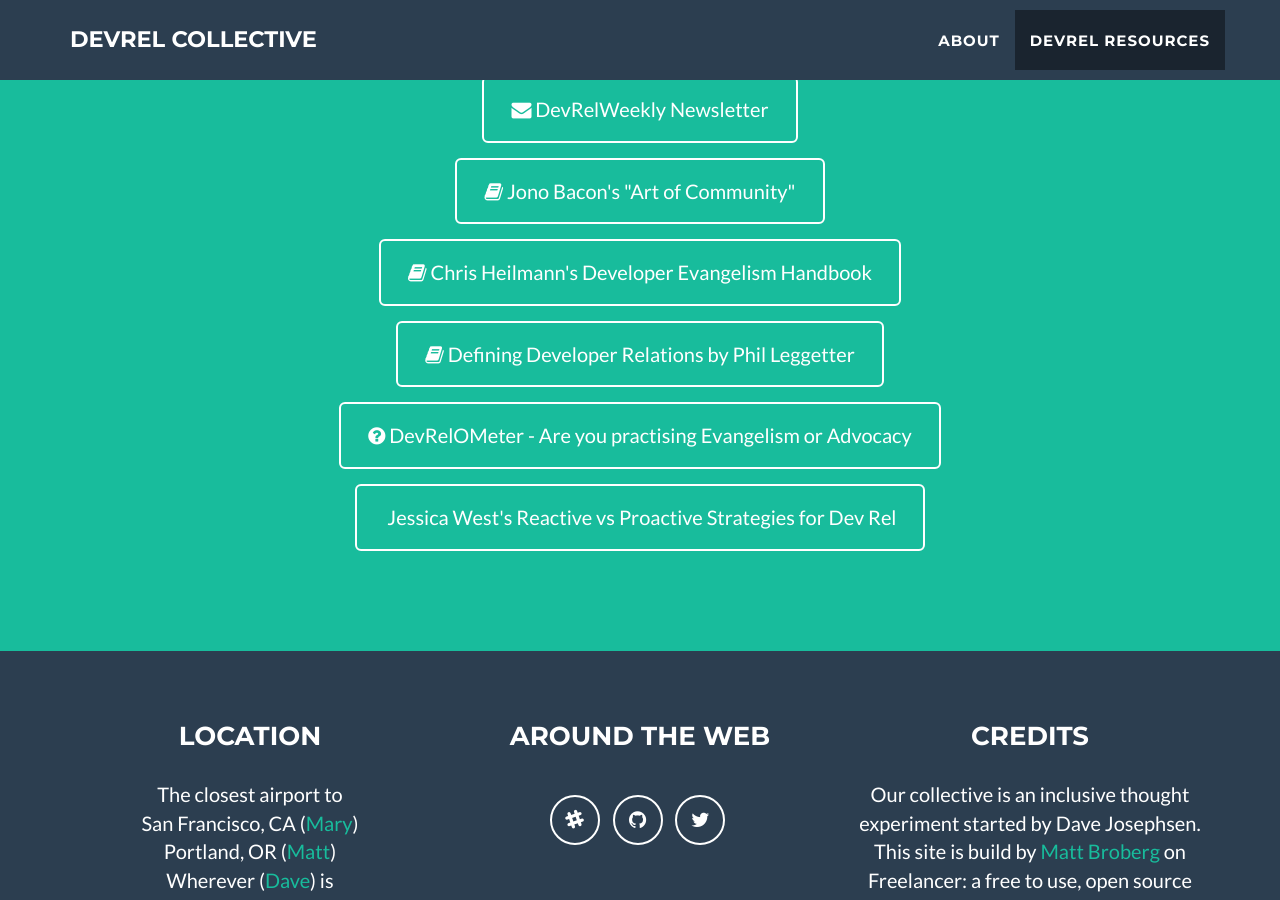
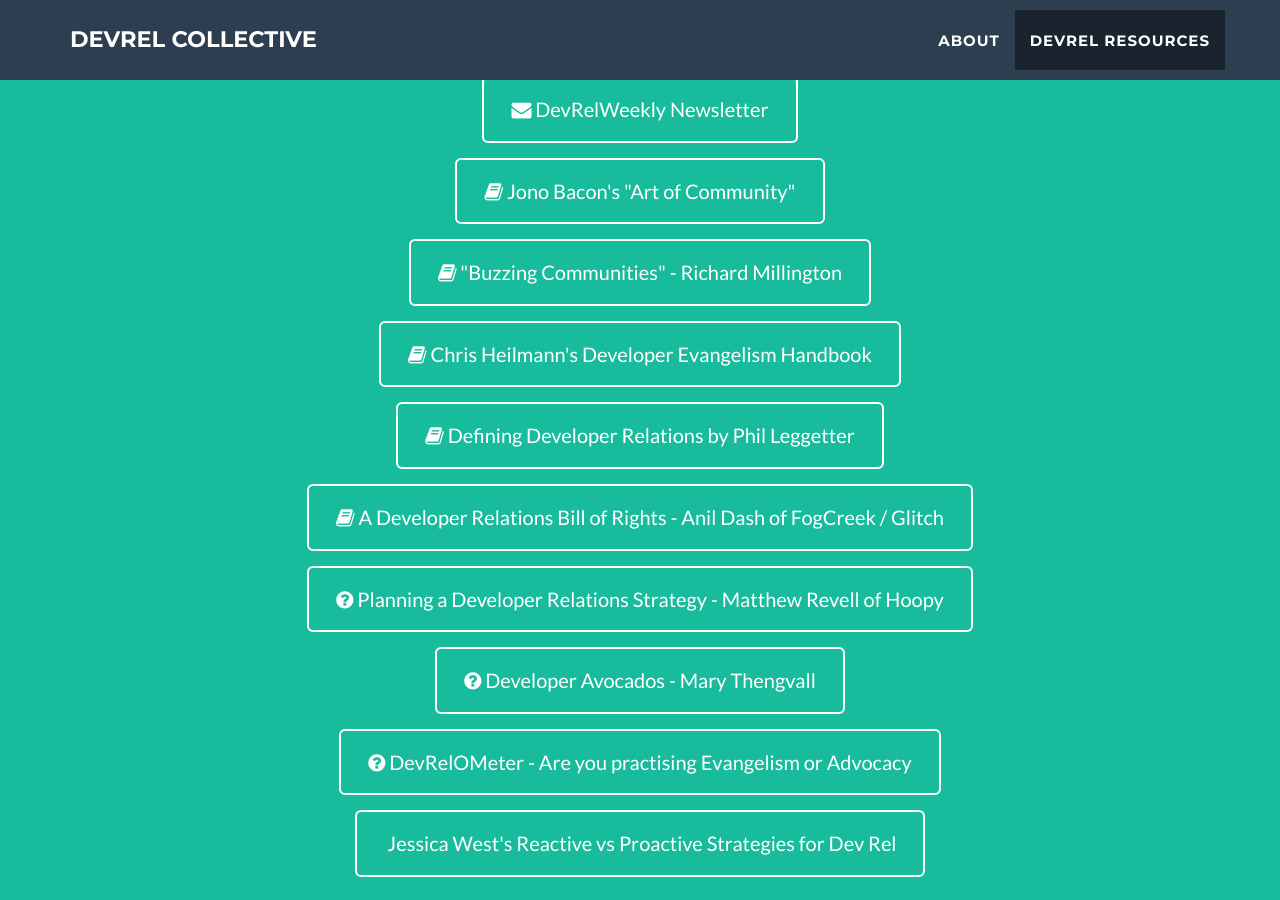
Before and after one commit to evangelistcollective/evangelistcollective.github.io, a Jekyll site: the page built from index.html, in a window 1280 px wide and 900 px high, scrolled down 1850 px. Built offline with Jekyll 4.4.1, drawn with Linux system fonts in a browser that asks for light colours.

Commit message:
add resources
Update with resources from @andypiper in #5

```diff
--- a/_includes/resources.html
+++ b/_includes/resources.html
@@ -23,6 +23,11 @@
                        <i class="fa fa-book"></i> Jono Bacon's "Art of Community"
                    </a>
                </div>
+              <div class="col-lg-8 col-lg-offset-2 text-center">
+                   <a href="https://www.feverbee.com/buzzingcommunities/" target="_blank" class="btn btn-lg btn-outline">
+                       <i class="fa fa-book"></i> "Buzzing Communities" - Richard Millington
+                   </a>
+               </div>
                <div class="col-lg-8 col-lg-offset-2 text-center">
                    <a href="http://developer-evangelism.com/" target="_blank" class="btn btn-lg btn-outline">
                        <i class="fa fa-book"></i> Chris Heilmann's Developer Evangelism Handbook
@@ -31,6 +36,21 @@
                <div class="col-lg-8 col-lg-offset-2 text-center">
                    <a href="https://www.leggetter.co.uk/2016/02/03/defining-developer-relations.html" target="_blank" class="btn btn-lg btn-outline">
                        <i class="fa fa-book"></i> Defining Developer Relations by Phil Leggetter
+                   </a>
+               </div>
+               <div class="col-lg-8 col-lg-offset-2 text-center">
+                   <a href="https://medium.com/glitch/a-developer-relations-bill-of-rights-21381920e273" target="_blank" class="btn btn-lg btn-outline">
+                       <i class="fa fa-book"></i> A Developer Relations Bill of Rights - Anil Dash of FogCreek / Glitch
+                   </a>
+               </div>
+               <div class="col-lg-8 col-lg-offset-2 text-center">
+                   <a href="https://dzone.com/articles/planning-a-developer-relations-strategy-part-1" target="_blank" class="btn btn-lg btn-outline">
+                       <i class="fa fa-question-circle"></i> Planning a Developer Relations Strategy - Matthew Revell of Hoopy
+                   </a>
+               </div>
+               <div class="col-lg-8 col-lg-offset-2 text-center">
+                   <a href="https://www.marythengvall.com/blog/2018/1/31/developer-avocados-the-good-kind-of-fat" target="_blank" class="btn btn-lg btn-outline">
+                       <i class="fa fa-question-circle"></i> Developer Avocados - Mary Thengvall
                    </a>
                </div>
                <div class="col-lg-8 col-lg-offset-2 text-center">
```
